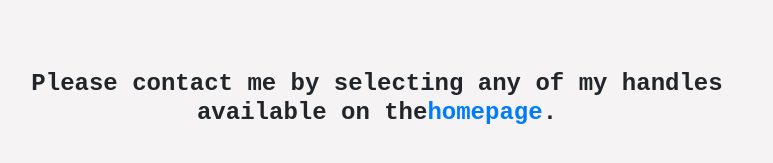
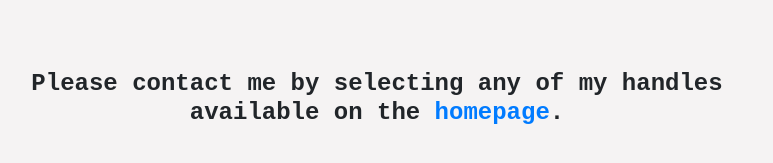
Before and after one commit to yatharthasharma/yatharthasharma.github.io, a React (Create React App) app: page /about in a window 1280 px wide. Shown: the part 3057-3220 px from the top of the page, without its empty margins (263-1036 px from the left). Built offline with nearby package versions, Linux system fonts and the light colour scheme; a web font is replaced by a local one.

Commit message:
Modification to some cosmetic issues

```diff
--- a/src/Pages/About.css
+++ b/src/Pages/About.css
@@ -31,7 +31,7 @@
 
 .tech-stack {
   font-family: monospace;
-  height: 100vh;
+  min-height: 100vh;
   text-align: center;
   align-items: center;
   font-weight: bold;
@@ -91,10 +91,6 @@ h4 {
   border: none;
 }
 
-.homepage-link:after {
-  content: " ";
-}
-
 /* At the top level of your code */
 @media screen and (max-width: 900px) {
   .title {
--- a/src/Pages/About.js
+++ b/src/Pages/About.js
@@ -184,7 +184,7 @@ function About() {
       <div className="contact">
         <h2> Contact me</h2>
         <h4 className="homepage-link">
-          Please contact me by selecting any of my handles available on the
+          Please contact me by selecting any of my handles available on the{" "}
           <Link to="/">homepage</Link>
           .
           <br />
--- a/src/Pages/Home.js
+++ b/src/Pages/Home.js
@@ -25,7 +25,7 @@ function Home() {
         <br />
         <a
           href="https://github.com/yatharthasharma"
-          class="btn btn-light"
+          className="btn btn-light"
           target="_blank"
           rel="noreferrer"
         >
@@ -34,7 +34,7 @@ function Home() {
         </a>
         <a
           href="mailto:yatharthasharma09@gmail.com"
-          class="btn btn-light"
+          className="btn btn-light"
           target="_blank"
           rel="noreferrer"
         >
```
